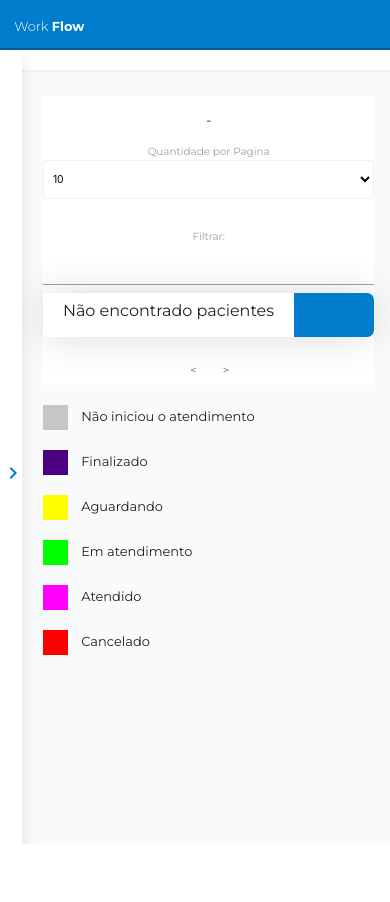
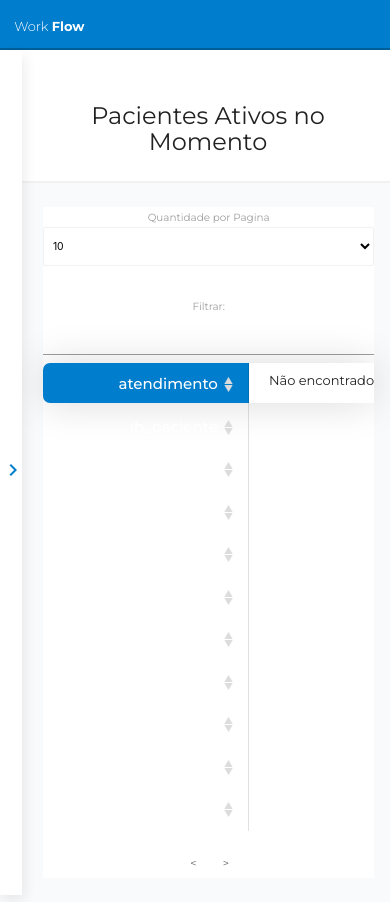
Before and after one commit to lucastavaresdev/Projetos-sistemas, a PHP site: page /ativos.php in a window 390 px wide. Before the commit the page ends 844 px from the top, so only its background shows below. Run offline with PHP 8.4, Linux system fonts and the light colour scheme; the visitor is signed in with stand-in values (Sample User, id 1); data that the repository does not hold is empty; a stand-in replaces the project's code that opens the database connection.

Commit message:
estilo da tabela

```diff
--- a/painel4/src/ativos.php
+++ b/painel4/src/ativos.php
@@ -1,14 +1,16 @@
-<link rel="stylesheet" href="./css/consolidado.css">
 
 <?php
     include('./templates/header.php');
     include('./templates/menu.php');
 
-?>
+    ?>
+
+<link rel="stylesheet" href="./css/ativos.css">
 
     <div class="row">
         <div class="  col s12 dados_consolidados">
             <div class="col s12 conteudo bg-consolidado espacamento">
+                <h1 class='subtitulospaginas'>Pacientes Ativos no Momento</h1>
             </div>
         </div>
     </div>
@@ -17,11 +19,6 @@
         <div class="row">
             <div class="col s12">
 
-                <ul class="tabs">
-                    <li class="tab col s12 l3">
-                        <a id="aba_nome_setor" class="active" href="#test1"> - </a>
-                    </li>
-                </ul>
                 <div id="test1" class="col s12 tabela_bg">
                     <table id="tabela_ativos"  class="responsive-table tabela-cor " style="width:100%" >
                         <thead>
@@ -45,8 +42,7 @@
                 </div>
             </div>
         </div>
-        <div class="row"><?php include './templates/status.html'; ?></div>
-    </div>
+    </di    v>
 
 
 <!-- The Modal -->
@@ -61,6 +57,8 @@
 ?>
 <script src="./js/ativos.js"></script>
 
+
+
 <script async src="https://www.googletagmanager.com/gtag/js?id=UA-125496401-1"></script>
     <script>
         window.dataLayer = window.dataLayer || [];
@@ -71,11 +69,6 @@
 </script>
 
 
-<script>
- $(document).ready(function(){
-    $('.modal').modal();
-  });
-</script>
 
 <script>
     $(document).ready(function () {
--- /dev/null
+++ b/painel4/src/css/ativos.css
@@ -0,0 +1,11 @@
+#setores {
+  display: none; }
+
+#titulo_do_setor {
+  display: none; }
+
+.subtitulospaginas {
+  font-size: 24px;
+  font-weight: 400; }
+
+/*# sourceMappingURL=ativos.css.map */
--- a/painel4/src/css/consolidado.css
+++ b/painel4/src/css/consolidado.css
@@ -1,7 +1,4 @@
 #setores {
   display: none; }
 
-#titulo_do_setor {
-  display: none; }
-
 /*# sourceMappingURL=consolidado.css.map */
--- a/painel4/src/css/style.css
+++ b/painel4/src/css/style.css
@@ -924,139 +924,4 @@ body {
 #listadePacienteslocalizacao tr td {
   background: #ffffff; }
 
-@media (max-width: 620px) {
-  .datepicker-container {
-    width: 300px !important; }
-
-  .datepicker-date-display {
-    background-color: #007DCC;
-    padding-left: 355px; }
-    .datepicker-date-display .date-text,
-    .datepicker-date-display .year-text {
-      margin-left: -410px; }
-
-  .ocutarmobile {
-    display: none !important; }
-
-  table.responsive-table thead th {
-    display: none; }
-
-  .agendamento ::-webkit-scrollbar {
-    width: 4px;
-    background: #f6f6f6; }
-  .agendamento ::-webkit-scrollbar-button {
-    display: none; }
-  .agendamento ::-webkit-scrollbar-track {
-    border-radius: 5px;
-    /*3*/ }
-  .agendamento ::-webkit-scrollbar-track-piece {
-    border-radius: 20px;
-    background: none;
-    /* 4 */ }
-  .agendamento ::-webkit-scrollbar-thumb {
-    width: 4px;
-    background: #ececec;
-    border-radius: 4px;
-    -webkit-border-radius: 4px;
-    -moz-border-radius: 4px;
-    -ms-border-radius: 4px;
-    -o-border-radius: 4px; }
-  .agendamento ::-webkit-scrollbar-corner {
-    /* 6 */
-    background: fuchsia; }
-  .agendamento ::-webkit-resizer {
-    /* 7 */
-    background: springgreen; }
-
-  .titulo_mobile_estrutura {
-    width: 50% !important; }
-
-  .setor_mobile_estrutura {
-    width: 1px !important;
-    margin-left: 13% !important; }
-
-  .dash_btn_superior .p-msg {
-    font-size: 10px; }
-
-  .dados_consolidados .dash_btn_superior {
-    width: 80% !important; }
-  .dados_consolidados .dash_btn_superior_sem_hover {
-    width: 80% !important; }
-
-  .input-calendario input {
-    border: none;
-    border-bottom: none !important; }
-  .input-calendario .figuras {
-    display: inline-block;
-    padding-left: 24px;
-    line-height: 16px;
-    background-position: 2px center;
-    background-repeat: no-repeat;
-    background-image: url(../img/icon-calendario.jpg); }
-  .input-calendario ::-webkit-input-placeholder {
-    color: transparent; }
-  .input-calendario :-moz-placeholder {
-    /* Firefox 18- */
-    color: transparent; }
-  .input-calendario ::-moz-placeholder {
-    /* Firefox 19+ */
-    color: transparent; }
-  .input-calendario :-ms-input-placeholder {
-    color: transparent; } }
-@media (min-width: 621px) and (max-width: 920px) {
-  .datepicker-container {
-    width: 300px !important; }
-
-  .datepicker-date-display {
-    background-color: #007DCC;
-    padding-left: 245px; }
-    .datepicker-date-display .date-text,
-    .datepicker-date-display .year-text {
-      margin-left: -220px; }
-
-  .ocutarmobile {
-    display: none !important; }
-
-  .agendamento ::-webkit-scrollbar {
-    width: 4px;
-    background: #f6f6f6; }
-  .agendamento ::-webkit-scrollbar-button {
-    display: none; }
-  .agendamento ::-webkit-scrollbar-track {
-    border-radius: 5px;
-    /*3*/ }
-  .agendamento ::-webkit-scrollbar-track-piece {
-    border-radius: 20px;
-    background: none;
-    /* 4 */ }
-  .agendamento ::-webkit-scrollbar-thumb {
-    width: 4px;
-    background: #ececec;
-    border-radius: 4px;
-    -webkit-border-radius: 4px;
-    -moz-border-radius: 4px;
-    -ms-border-radius: 4px;
-    -o-border-radius: 4px; }
-  .agendamento ::-webkit-scrollbar-corner {
-    /* 6 */
-    background: fuchsia; }
-  .agendamento ::-webkit-resizer {
-    /* 7 */
-    background: springgreen; }
-
-  .titulo_mobile_estrutura {
-    width: 50% !important; }
-
-  .setor_mobile_estrutura {
-    width: 1px !important;
-    margin-left: 13% !important; }
-
-  .dash_btn_superior .p-msg {
-    font-size: 10px; }
-
-  .dados_consolidados .dash_btn_superior {
-    width: 80% !important; }
-  .dados_consolidados .dash_btn_superior_sem_hover {
-    width: 80% !important; } }
-
 /*# sourceMappingURL=style.css.map */
--- /dev/null
+++ b/painel4/src/sass/_partials/_ativos/_base.scss
@@ -0,0 +1,12 @@
+#setores {
+    display: none;
+}
+
+#titulo_do_setor {
+    display: none;
+}
+
+.subtitulospaginas {
+    font-size: 24px;
+    font-weight: 400;
+}
--- /dev/null
+++ b/painel4/src/sass/ativos.scss
@@ -0,0 +1 @@
+@import "./_partials/_ativos/_base.scss";
--- a/painel4/src/sass/consolidado.scss
+++ b/painel4/src/sass/consolidado.scss
@@ -1,7 +1,3 @@
 #setores {
     display: none;
 }
-
-#titulo_do_setor {
-    display: none;
-}
--- a/painel4/src/sass/style.scss
+++ b/painel4/src/sass/style.scss
@@ -24,4 +24,3 @@
 @import "./_partials/_painel_pacientes/_painel.scss";
 @import "./_partials/_maior_fluxo/_tabela.scss";
 @import "./_partials/_localizacao/_tabela.scss";
-@import "./_partials/_tabela_resposiva.scss";
```
Also changed, not shown: 3 other files.
